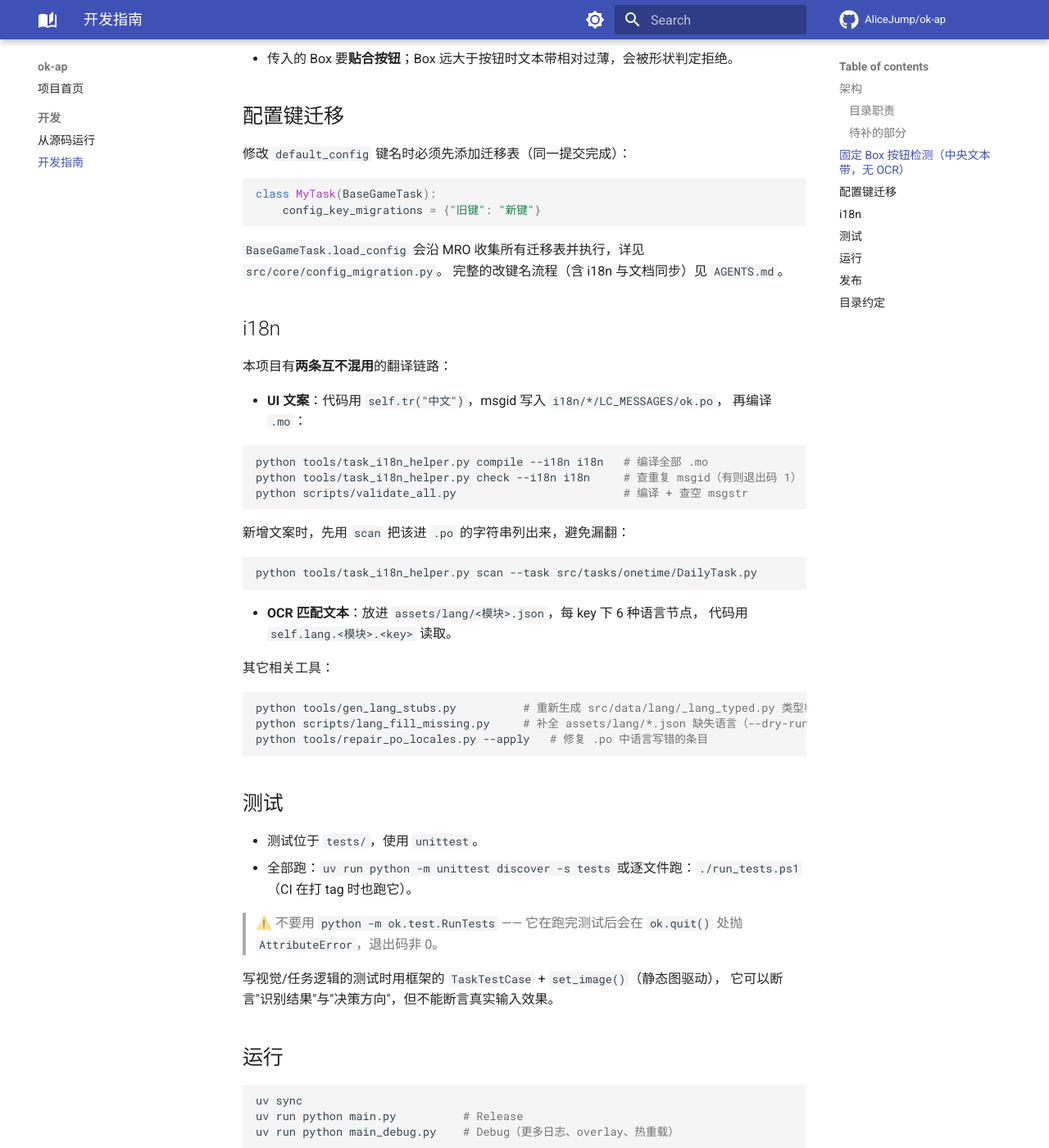
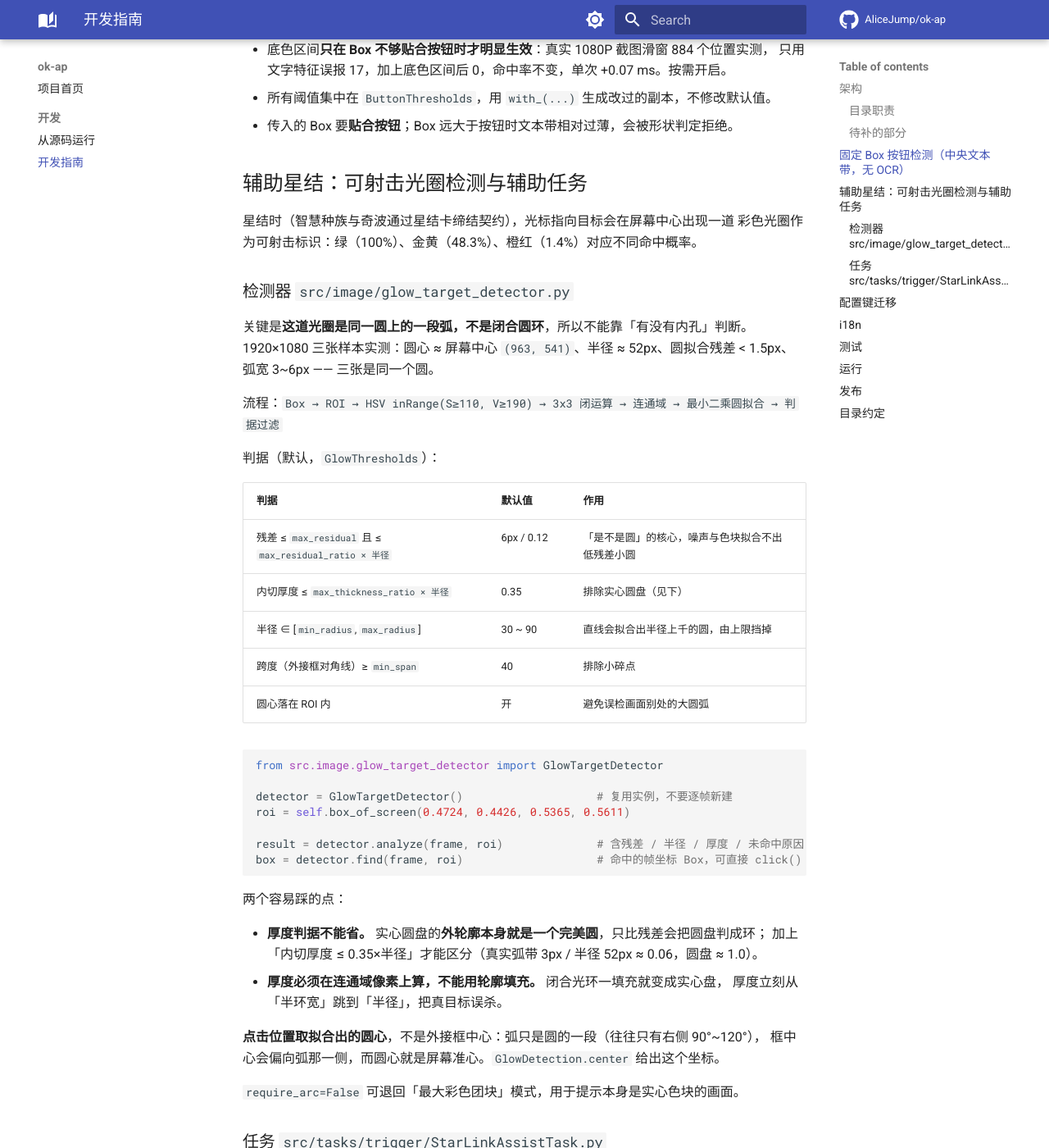
Before and after one commit to AliceJump/OK-AzurPromilia, an MkDocs documentation site: the page built from docs/dev/DEVELOPMENT.md, in a window 1280 px wide and 1400 px high, scrolled down 3346 px. Shown: the whole window at 82% size. Built offline with MkDocs 1.6.1 and Material for MkDocs 9.7.7, drawn with Linux system fonts in a browser that asks for light colours; comment, search, counter and statistics services are not loaded; some of the changed text lies outside the part shown.

Commit message:
docs: 补充可射击光圈检测与辅助星结任务
- 目录职责表 src/image/ 行补 glow_target_detector。
- 新增「辅助星结」一节：实测几何量、判据表、任务的三道闸门，
  以及两个易踩的点 —— 实心圆盘外轮廓也是完美圆（必须加厚度判据）、
  厚度要用连通域像素算（轮廓填充会把闭合环变成实心盘）。

````diff
--- a/docs/dev/DEVELOPMENT.md
+++ b/docs/dev/DEVELOPMENT.md
@@ -18,7 +18,7 @@
 | `src/core/config_migration.py` | 配置键迁移工具（改键名时使用，防丢用户配置） |
 | `src/core/global_config_store.py` | 本项目自建的全局配置（**不走框架的 `config['global_configs']`**） |
 | `src/interaction/` | 窗口与键鼠：`GameInteraction`（自定义后台输入）、`Mouse`、`ScreenPosition`、`KeyConfig` |
-| `src/image/` | 图像算法：`rotated_template`（旋转模板匹配）、`stability`（图像指纹）、`frame_processes`、`hsv_config`、`button_detector`（固定 Box 按钮检测，无 OCR） |
+| `src/image/` | 图像算法：`rotated_template`（旋转模板匹配）、`stability`（图像指纹）、`frame_processes`、`hsv_config`、`button_detector`（固定 Box 按钮检测，无 OCR）、`glow_target_detector`（可射击光圈，HSV+圆弧拟合） |
 | `src/yolo/` | YOLO 模型注册（`models.py`）与 OpenVINO 推理 |
 | `src/tasks/onetime/` | 一次性任务 |
 | `src/tasks/trigger/` | 触发式任务 |
@@ -95,6 +95,71 @@
   只用文字特征误报 17，加上底色区间后 0，命中率不变，单次 +0.07 ms。按需开启。
 - 所有阈值集中在 `ButtonThresholds`，用 `with_(...)` 生成改过的副本，不修改默认值。
 - 传入的 Box 要**贴合按钮**；Box 远大于按钮时文本带相对过薄，会被形状判定拒绝。
+
+## 辅助星结：可射击光圈检测与辅助任务
+
+星结时（智慧种族与奇波通过星结卡缔结契约），光标指向目标会在屏幕中心出现一道
+彩色光圈作为可射击标识：绿（100%）、金黄（48.3%）、橙红（1.4%）对应不同命中概率。
+
+### 检测器 `src/image/glow_target_detector.py`
+
+关键是**这道光圈是同一圆上的一段弧，不是闭合圆环**，所以不能靠「有没有内孔」判断。
+1920×1080 三张样本实测：圆心 ≈ 屏幕中心 `(963, 541)`、半径 ≈ 52px、圆拟合残差 < 1.5px、
+弧宽 3~6px —— 三张是同一个圆。
+
+流程：`Box → ROI → HSV inRange(S≥110, V≥190) → 3x3 闭运算 → 连通域 → 最小二乘圆拟合 → 判据过滤`
+
+判据（默认，`GlowThresholds`）：
+
+| 判据 | 默认值 | 作用 |
+|------|--------|------|
+| 残差 ≤ `max_residual` 且 ≤ `max_residual_ratio × 半径` | 6px / 0.12 | 「是不是圆」的核心，噪声与色块拟合不出低残差小圆 |
+| 内切厚度 ≤ `max_thickness_ratio × 半径` | 0.35 | 排除实心圆盘（见下） |
+| 半径 ∈ [`min_radius`, `max_radius`] | 30 ~ 90 | 直线会拟合出半径上千的圆，由上限挡掉 |
+| 跨度（外接框对角线）≥ `min_span` | 40 | 排除小碎点 |
+| 圆心落在 ROI 内 | 开 | 避免误检画面别处的大圆弧 |
+
+```python
+from src.image.glow_target_detector import GlowTargetDetector
+
+detector = GlowTargetDetector()                    # 复用实例，不要逐帧新建
+roi = self.box_of_screen(0.4724, 0.4426, 0.5365, 0.5611)
+
+result = detector.analyze(frame, roi)              # 含残差 / 半径 / 厚度 / 未命中原因
+box = detector.find(frame, roi)                    # 命中的帧坐标 Box，可直接 click()
+```
+
+两个容易踩的点：
+
+- **厚度判据不能省。** 实心圆盘的**外轮廓本身就是一个完美圆**，只比残差会把圆盘判成环；
+  加上「内切厚度 ≤ 0.35×半径」才能区分（真实弧带 3px / 半径 52px ≈ 0.06，圆盘 ≈ 1.0）。
+- **厚度必须在连通域像素上算，不能用轮廓填充。** 闭合光环一填充就变成实心盘，
+  厚度立刻从「半环宽」跳到「半径」，把真目标误杀。
+
+**点击位置取拟合出的圆心**，不是外接框中心：弧只是圆的一段（往往只有右侧 90°~120°），
+框中心会偏向弧那一侧，而圆心就是屏幕准心。`GlowDetection.center` 给出这个坐标。
+
+`require_arc=False` 可退回「最大彩色团块」模式，用于提示本身是实心色块的画面。
+
+### 任务 `src/tasks/trigger/StarLinkAssistTask.py`
+
+触发式任务，`run()` 里三道闸门依次短路：
+
+```text
+star_link_icon 存在? ──否──> 返回（不在星结界面，不干预）
+        │ 是
+        ↓
+  圆弧拟合命中? ──否──> 清空连续命中计数，返回
+        │ 是
+        ↓
+  连续命中帧数 / 点击冷却 ──> 单击左键（圆心）
+```
+
+- **前置闸门** `find_feature(feature_name=FeatureList.star_link_icon, frame=frame)`：
+  屏幕中心那片区域彩色元素不少（技能特效、场景光斑都可能拟合成圆弧），用「场合」
+  把检测限定在星结界面内。这里显式传 `frame` 复用同一帧，不用 `find_one()`（会再取一帧）。
+- **连续命中帧数**过滤光圈淡入淡出的过渡帧；**点击冷却**防止一次提示被点成连击。
+- 尺寸类阈值（面积按平方、半径与跨度按线性）随 `resolution_scale()` 换算。
 
 ## 配置键迁移
 
````
